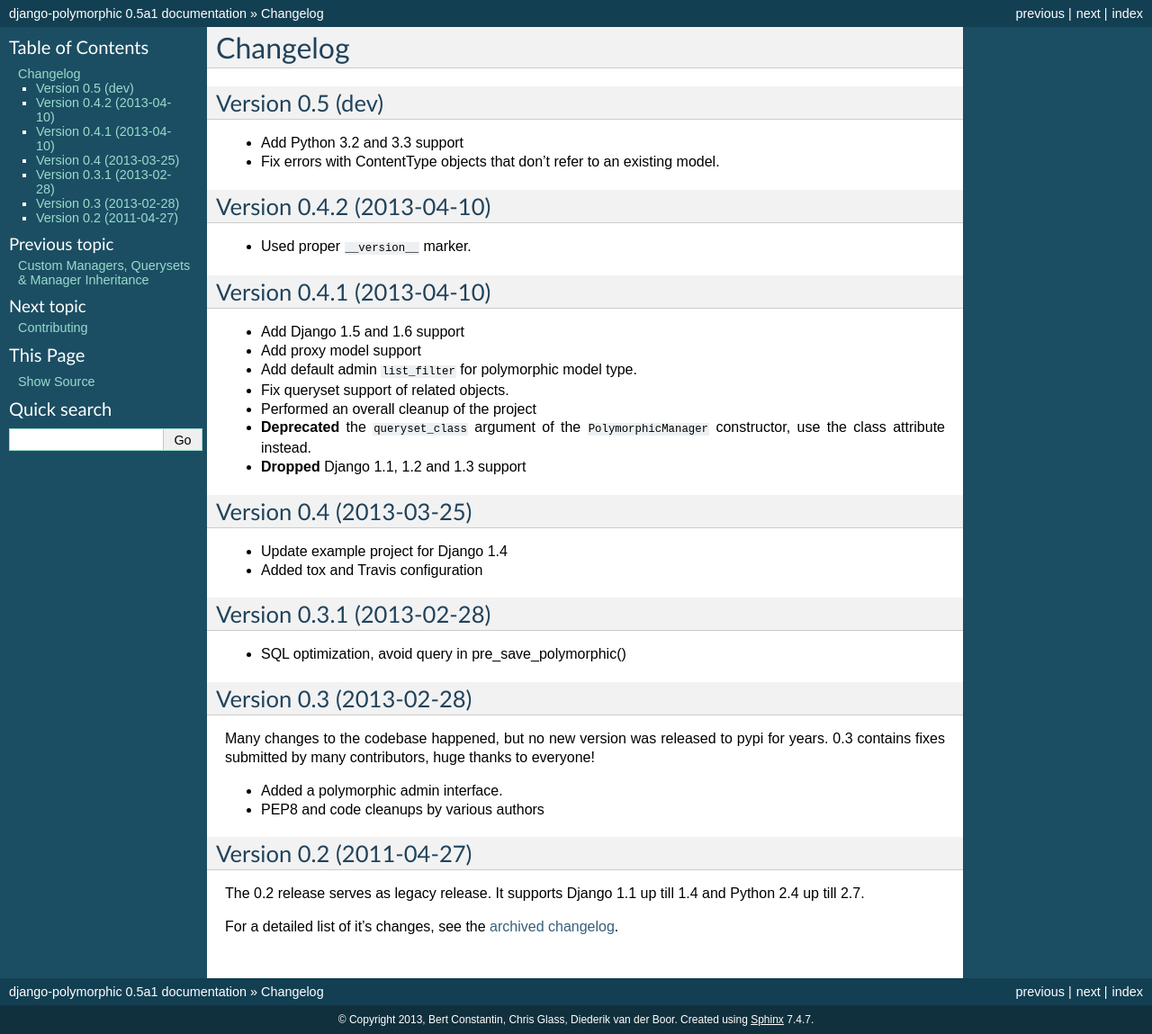
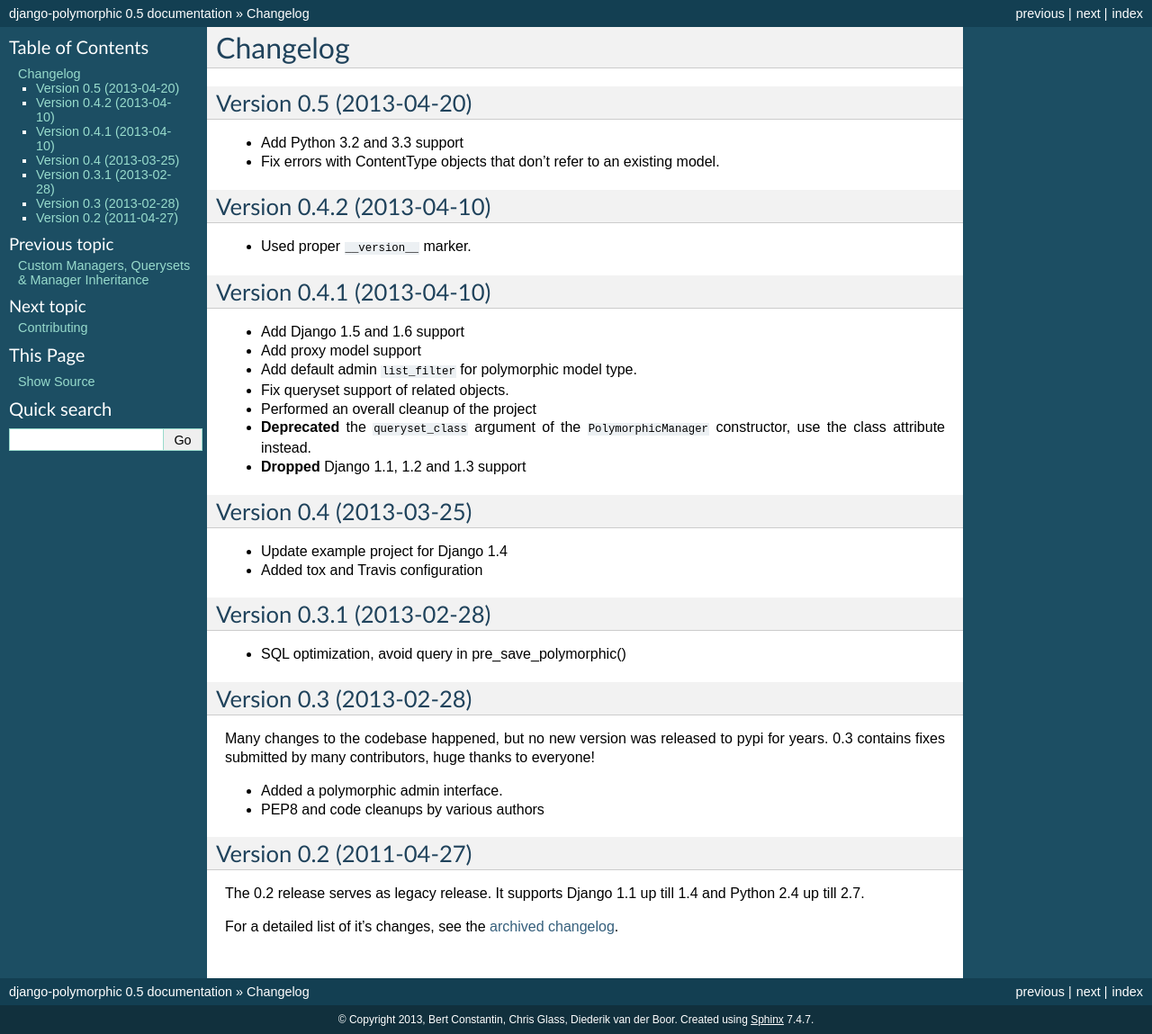
Before and after one commit to jazzband/django-polymorphic, a Sphinx documentation site: the page built from docs/changelog.rst, in a window 1280 px wide. Shown: the whole page at 90% size. Built offline with Sphinx 7.4.7, drawn with Linux system fonts in a browser that asks for light colours.

Commit message:
Update version numbers for 0.5 release

```diff
--- a/docs/changelog.rst
+++ b/docs/changelog.rst
@@ -1,8 +1,8 @@
 Changelog
 ==========
 
-Version 0.5 (dev)
---------------------------
+Version 0.5 (2013-04-20)
+------------------------
 
 * Add Python 3.2 and 3.3 support
 * Fix errors with ContentType objects that don't refer to an existing model.
--- a/docs/conf.py
+++ b/docs/conf.py
@@ -56,7 +56,7 @@
 # The short X.Y version.
 version = '0.5'
 # The full version, including alpha/beta/rc tags.
-release = '0.5a1'
+release = '0.5'
 
 # The language for content autogenerated by Sphinx. Refer to documentation
 # for a list of supported languages.
--- a/polymorphic/__version__.py
+++ b/polymorphic/__version__.py
@@ -11,4 +11,4 @@
     6. git commit
     7. push to github
 """
-__version__ = "0.5a1"
+__version__ = "0.5"
```
